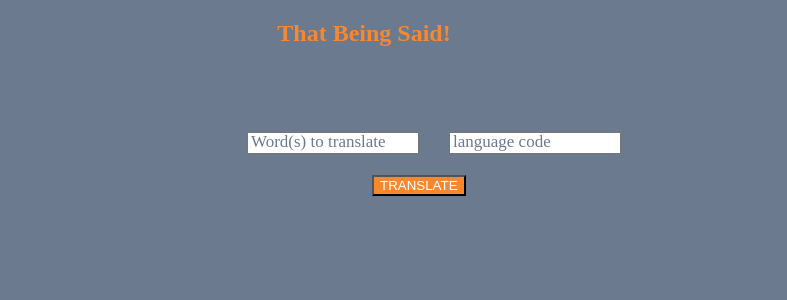
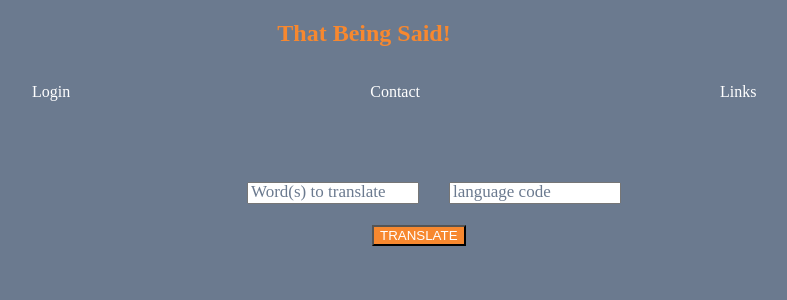
Before and after one commit to glenbuck503/That-Being-Said, a React (Create React App) app: page / in a window 1280 px wide. Shown: the top 300 px of the page, without its empty margins (276-1063 px from the left). Built offline with nearby package versions, Linux system fonts and the light colour scheme.

Commit message:
add menu bar. tabs are not linked yet

```diff
--- a/src/App.css
+++ b/src/App.css
@@ -90,7 +90,16 @@ img {
 
 }
 
-/* .words {
-  margin: 30px;
-  color:#F7882F;
+.menu p {
+  display: inline-block;
+  color:white;
+
+  text-align:center;
+  padding-left:300px;
+
+
+}
+
+/* .Login {
+  display: inline-block;
 } */
--- a/src/Header.js
+++ b/src/Header.js
@@ -6,10 +6,17 @@ function Header() {
   return (
     <React.Fragment>
       <h2 className="said">That Being Said!</h2>
+      <div className="menu">
+        <div className="Login">
+          <p>Login</p>
+          <p>Contact</p>
+          <p>Links</p>
+
       {/* <img src={wordsImage} id="languagesPic" /> */}
 
 
-
+      </div>
+      </div>
       </React.Fragment>
   );
 }
--- a/src/ReusableForm.js
+++ b/src/ReusableForm.js
@@ -20,7 +20,7 @@ function ReusableForm(props) {
       .then(response => response.json())
       .then(
         (jsonifiedResponse) => {
-          setTranslatedWord( word + " translated in " + lang + " is: " + jsonifiedResponse.text[0]);
+          setTranslatedWord( "Translation: " + jsonifiedResponse.text[0]);
           setTranslatedLang(jsonifiedResponse.text);
 
 
```
